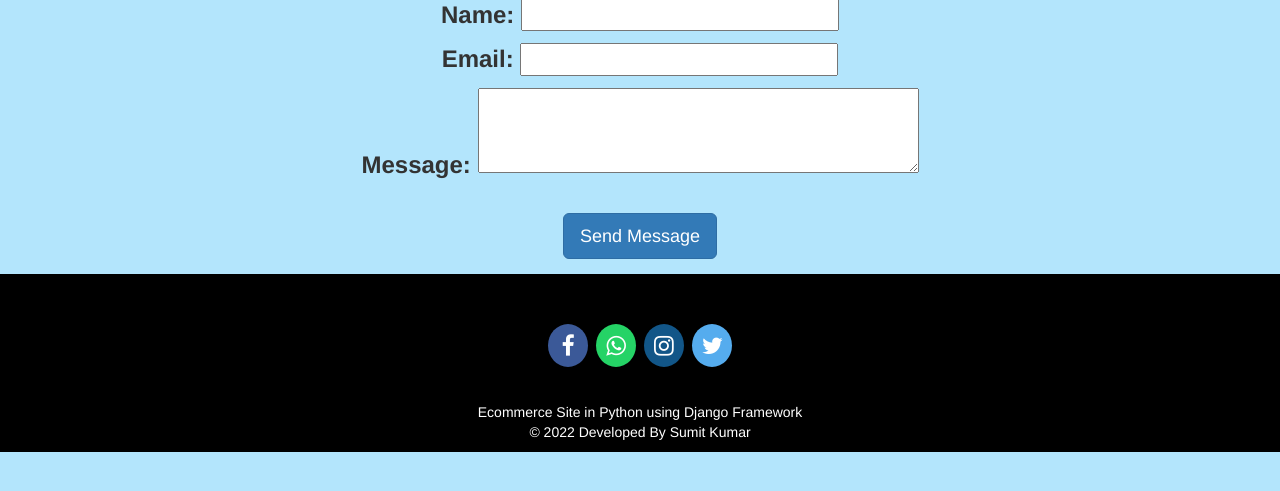
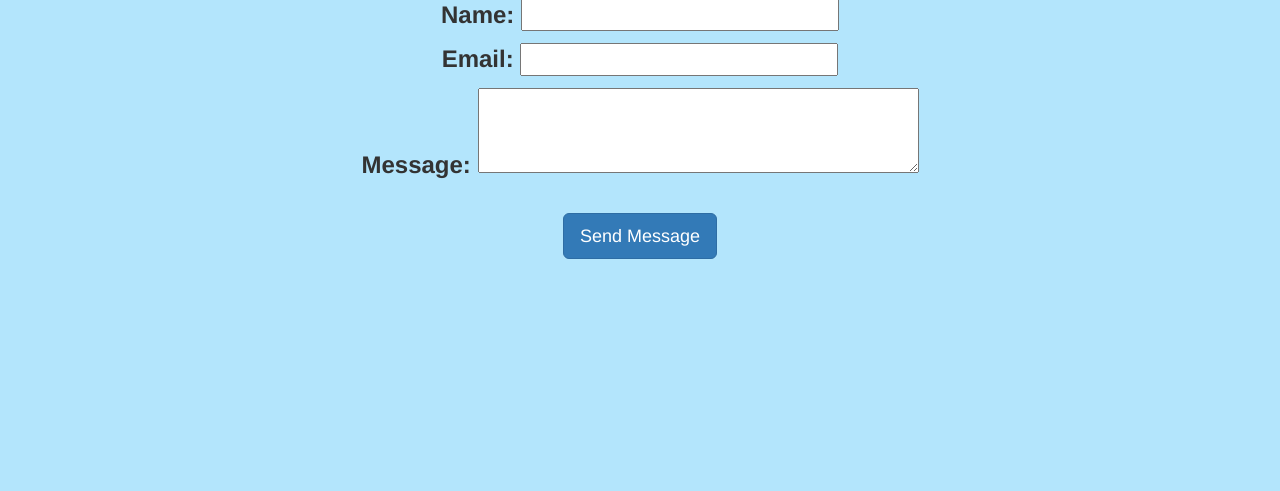
Before and after one commit to Noman-8560/django_ecom, a Django app: page /contactus in a window 1280 px wide. Shown: the part 206-697 px from the top of the page. Run offline with Django 3.2, Linux system fonts and the light colour scheme; some libraries are stand-ins or nearby versions.

Commit message:
some addition

```diff
--- a/templates/ecom/contactus.html
+++ b/templates/ecom/contactus.html
@@ -5,7 +5,7 @@
 <head>
   <meta name="viewport" content="width=device-width, initial-scale=1, shrink-to-fit=no">
 
-  <title>Simple E-commerce</title>
+  <title>E-Commerce</title>
 
 
 </head>
--- a/templates/ecom/contactussuccess.html
+++ b/templates/ecom/contactussuccess.html
@@ -7,7 +7,7 @@
   <meta name="viewport" content="width=device-width, initial-scale=1, shrink-to-fit=no">
 
 
-  <title>Simple E-commerce</title>
+  <title>E-commerce</title>
   <style media="screen">
     .jumbotron {
       margin-bottom: 0px;
--- a/templates/ecom/footer.html
+++ b/templates/ecom/footer.html
@@ -37,6 +37,7 @@
       background: #3B5998;
       color: white;
       margin-top: 30px;
+      height:40px;
     }
 
     .fa-whatsapp {
@@ -61,28 +62,28 @@
   </style>
 </head>
 
-<footer>
-  <br>
+<!--<footer>-->
+<!--  <br>-->
 
-  <p>
-    <a href="#" class="fa fa-facebook"></a>
-    <a href="#" class="fa fa-whatsapp"></a>
-    <a href="#" class="fa fa-instagram"></a>
-    <a href="#" class="fa fa-twitter"></a>
-  </p>
+<!--  <p>-->
+<!--    <a href="#" class="fa fa-facebook"></a>-->
+<!--    <a href="#" class="fa fa-whatsapp"></a>-->
+<!--    <a href="#" class="fa fa-instagram"></a>-->
+<!--    <a href="#" class="fa fa-twitter"></a>-->
+<!--  </p>-->
 
-  <br>
-  <div class="container">
-    <div class="row">
-      <div class="col-md-12 col-sm-12">
-        <div style="color:#ffffff;" class="wow fadeInUp footer-copyright">
-          <p>Ecommerce Site in Python using Django Framework<br>
-            &copy; 2022 Developed By Sumit Kumar </p>
-        </div>
-      </div>
-    </div>
-  </div>
-</footer>
+<!--  <br>-->
+<!--  <div class="container">-->
+<!--    <div class="row">-->
+<!--      <div class="col-md-12 col-sm-12">-->
+<!--        <div style="color:#ffffff;" class="wow fadeInUp footer-copyright">-->
+<!--&lt;!&ndash;          <p>Ecommerce Site in Python using Django Framework<br>&ndash;&gt;-->
+<!--            &copy; 2022 Developed By Sumit Kumar </p>-->
+<!--        </div>-->
+<!--      </div>-->
+<!--    </div>-->
+<!--  </div>-->
+<!--</footer>-->
 <!--
 developed By : sumit kumar
 -->
```
Also changed, not shown: templates/ecom/customer_base.html (+20 -20 lines), templates/ecom/homebase.html (+20 -20 lines), db.sqlite3, static/product_image/p-2.png (added), static/profile_pic/CustomerProfilePic/p-4.png (added), static/profile_pic/CustomerProfilePic/p-7.png (added).
